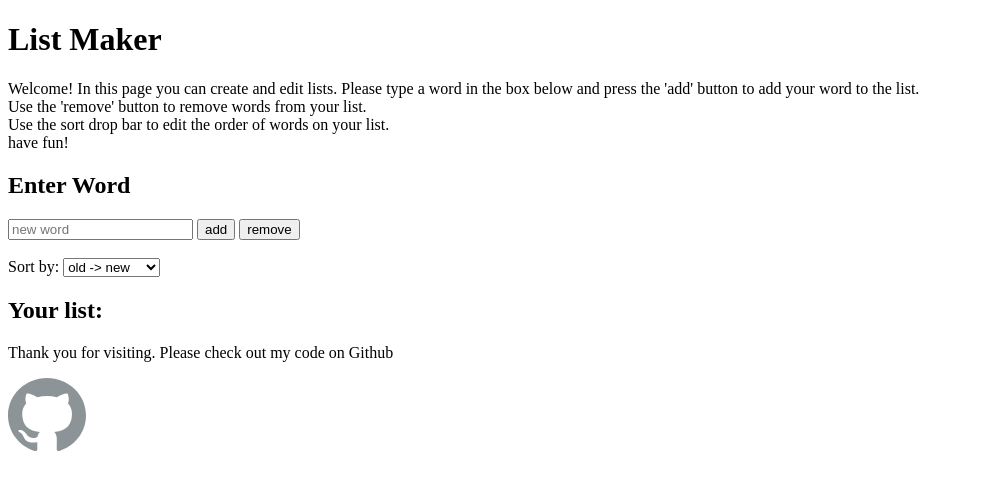
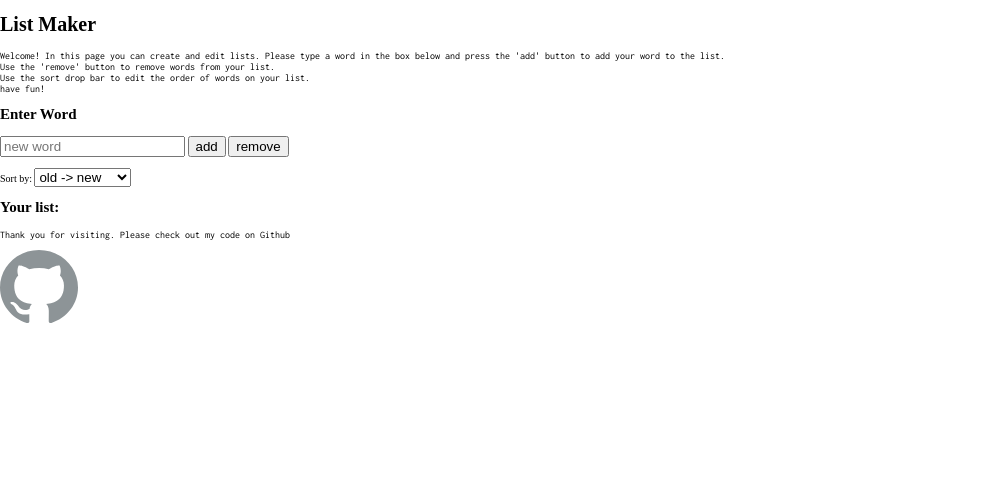
Before and after one commit to lab-antwerp-1/aviv-soc-wordlist, a website with bundled scripts: page index.html in a window 1280 px wide. Shown: the whole page, without its empty margins (0-982 px from the left). Built offline with nearby package versions, Linux system fonts and the light colour scheme; a web font is replaced by a local one.

Commit message:
font test

```diff
--- a/client/styles/index.css
+++ b/client/styles/index.css
@@ -1 +1,28 @@
-@import url('./other-file.css');
+:root {
+  --poem-font: 'Estonia', cursive;
+  --paragraph-font: 'Inconsolata', serif;
+  --coffee-black: #221700;
+  --coffee-dark: rgba(118, 80, 0, 1);
+  --coffee-bright: rgba(226, 153, 1, 1);
+  --coffee-white: rgba(255, 254, 251, 1);
+
+  /* setup colour schemes and font families for pages */
+}
+
+body {
+  margin: 0;
+
+  /* cancel auto layout margins */
+}
+
+html {
+  scroll-behavior: smooth;
+
+  /* ^ set scroll in-page to smooth */
+  font-size: 62.5%;
+
+  /* ^ set 1rem to 10px */
+}
+p {
+  font-family: var(--paragraph-font);
+}
--- a/client/styles/other-file.css
+++ /dev/null
@@ -1,7 +0,0 @@
-@import url('https://fonts.googleapis.com/css2?family=Libre+Baskerville:ital,wght@0,400;0,700;1,400&family=Mukta:wght@200;300;400;500;600;700;800&family=NTR&display=swap');
-
-/* mukta */
-
-@import url('https://fonts.googleapis.com/css2?family=Inconsolata:wght@200;300;400;500;600;700;800;900&display=swap');
-
-/* inconsolata */
--- a/index.html
+++ b/index.html
@@ -5,7 +5,12 @@
     <link rel="icon" type="image/svg+xml" href="./client/public/favicon.svg" />
     <meta name="viewport" content="width=device-width, initial-scale=1.0" />
     <title>Word List</title>
-
+    <link rel="preconnect" href="https://fonts.googleapis.com" />
+    <link rel="preconnect" href="https://fonts.gstatic.com" crossorigin />
+    <link
+      href="https://fonts.googleapis.com/css2?family=Inconsolata:wght@200;300;400;500;600;700;800;900&display=swap"
+      rel="stylesheet"
+    />
     <link href="./client/styles/index.css" rel="stylesheet" />
   </head>
   <body>
```
